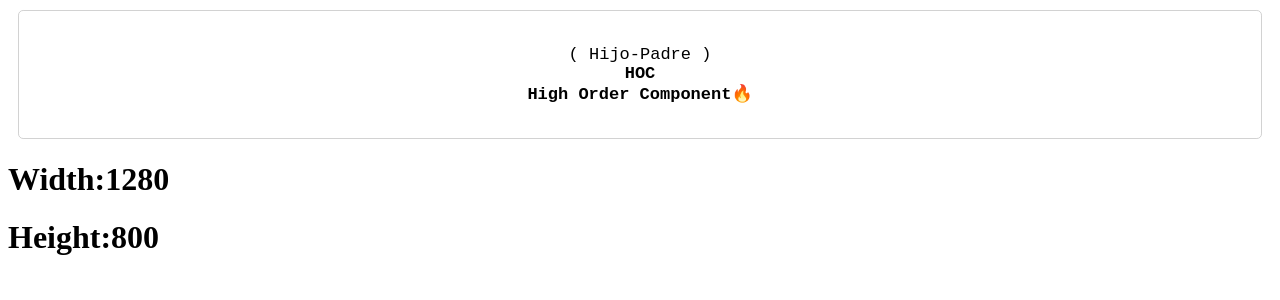
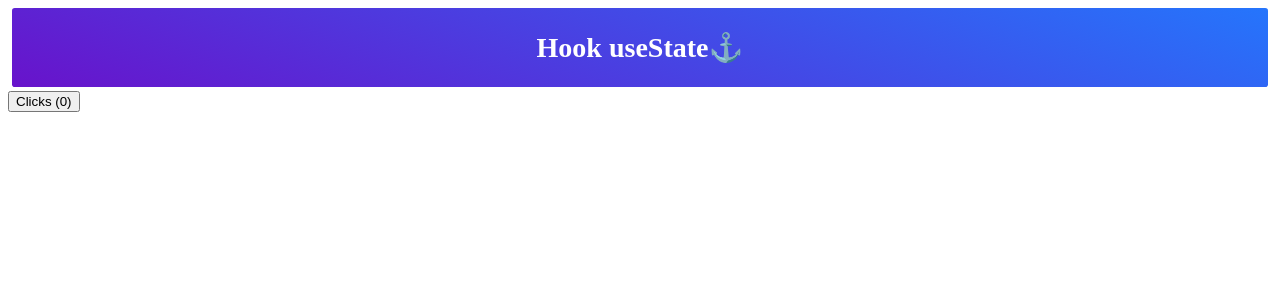
Before and after one commit to JosePabloRomero/fundamentos-react, a React (Create React App) app: page / in a window 1280 px wide. Shown: the top 300 px of the page. Built offline with nearby package versions, Linux system fonts and the light colour scheme.

Commit message:
Primer ejemplo de Hooks

```diff
--- a/src/App.js
+++ b/src/App.js
@@ -14,7 +14,8 @@ import InputSelectOption from './components/InputSelectOption' */
 //import Comunicacion3 from './components/ComunicacionComponentes/Comunicacion3'
 //import RenderPattern from './components/ComunicacionComponentes/RenderPattern'
 //import HocPattern from './components/ComunicacionComponentes/HocPattern'
-import HocPattern2 from './components/ComunicacionComponentes/HocPattern2'
+//import HocPattern2 from './components/ComunicacionComponentes/HocPattern2'
+import Hooks1 from './components/Hooks/Hooks1'
 const App = () => (
     <div>
         {/* {<InputNoControlado></InputNoControlado>
@@ -31,9 +32,9 @@ const App = () => (
         <Comunicacion3></Comunicacion3>
         <RenderPattern></RenderPattern>
         <HocPattern></HocPattern>
+        <HocPattern2></HocPattern2>
         */}
-        <HocPattern2></HocPattern2>
-
+        <Hooks1></Hooks1>
     </div>
 )
 export default App
--- /dev/null
+++ b/src/components/Hooks/Hooks1/Hooks1.js
@@ -0,0 +1,46 @@
+import React, { Component, useState } from 'react'
+
+const Header = () => {
+  const styles = {
+    background: 'linear-gradient(20deg, #6813cb, #2575fc)',
+    textAlign: 'center',
+    borderRadius: '0.2em',
+    color: '#FFF',
+    padding: '0.3em',
+    margin: '0.3em',
+    fontSize: '14px'
+  }
+
+  return (
+    <header style={styles}>
+      <h1>
+        Hook useState
+        <span
+          role='img'
+          aria-label='hook emoji'
+        >
+          ⚓
+        </span>
+      </h1>
+    </header>
+  )
+}
+
+const App = () => {
+  const [ clicks, setClicks ] = useState(0)
+
+  const addClicks = () => {
+    setClicks(clicks + 1)
+  }
+
+  return (
+    <div>
+      <Header />
+      <button onClick={addClicks}>
+        Clicks ({ clicks })
+      </button>
+    </div>
+  )
+}
+
+export default App
--- /dev/null
+++ b/src/components/Hooks/Hooks1/index.js
@@ -0,0 +1 @@
+export {default} from './Hooks1'
```
